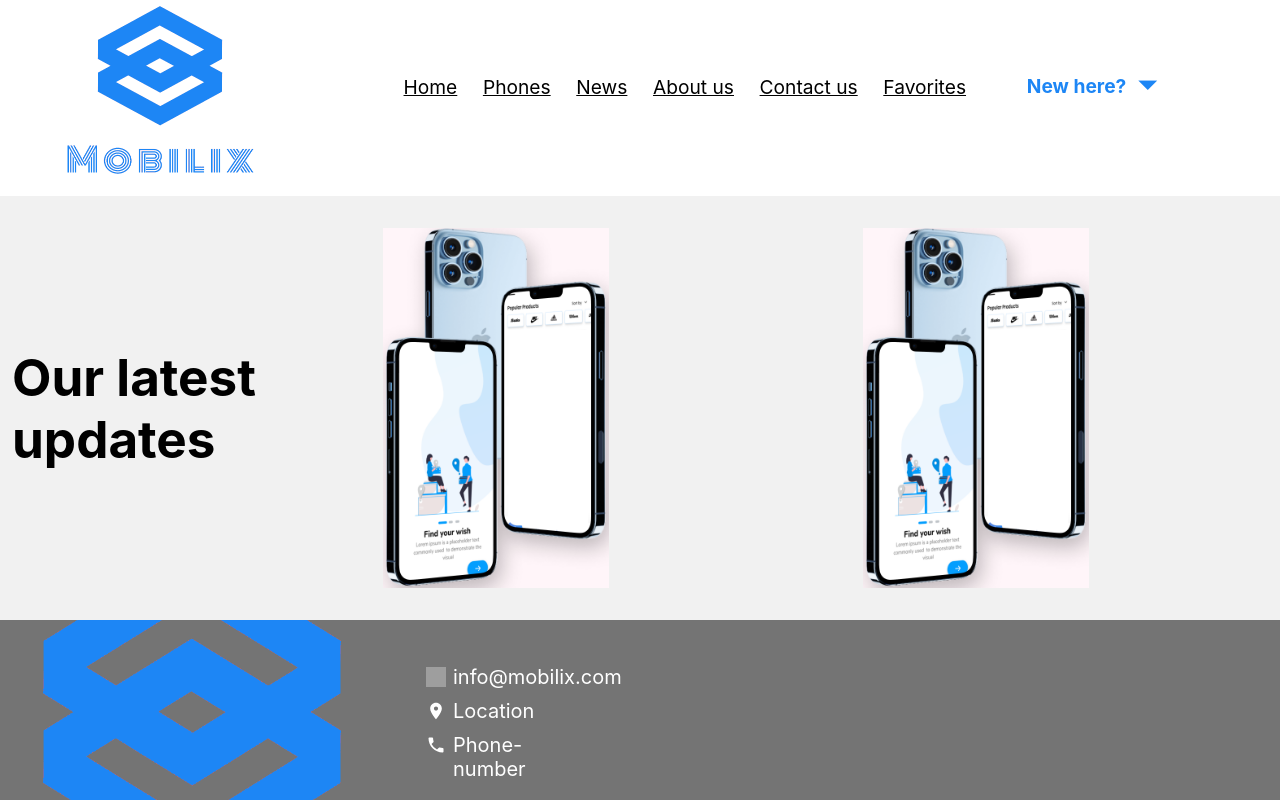
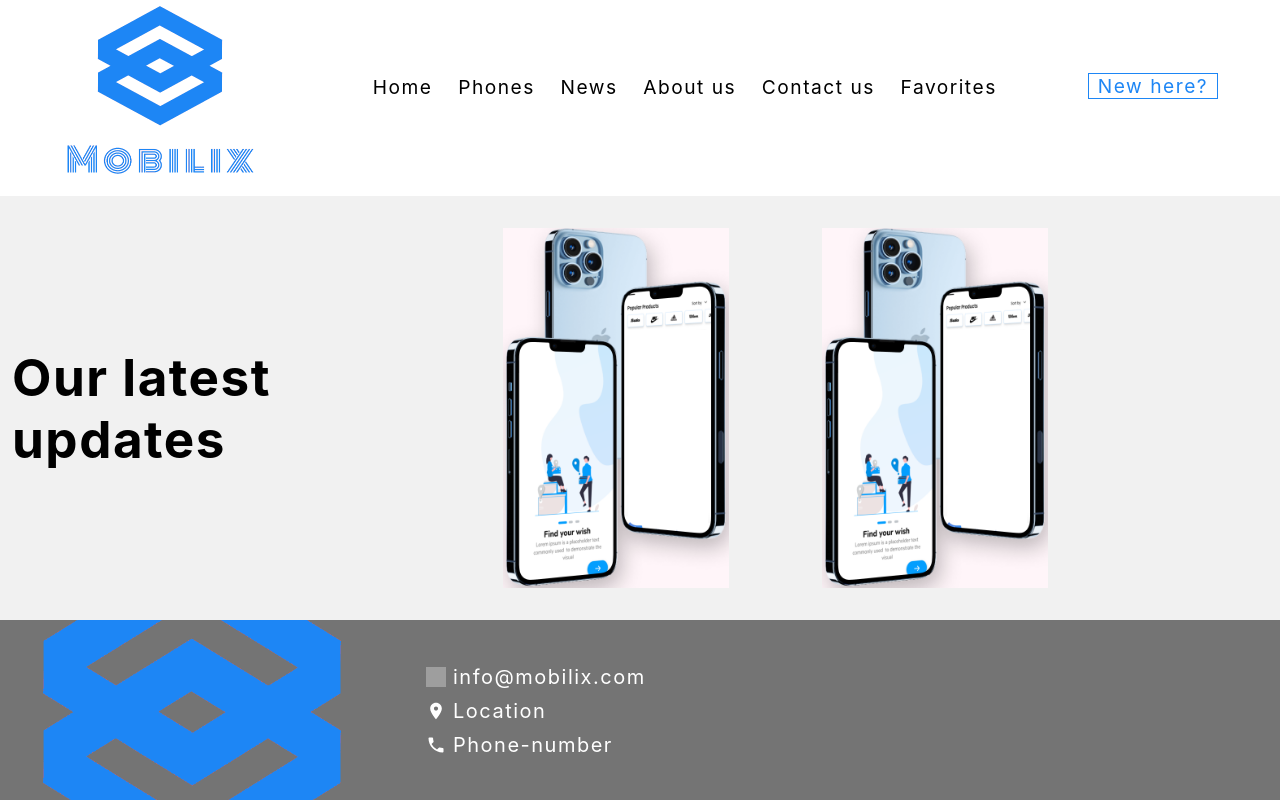
Before and after one commit to Rizk917/mobilix, a React (Create React App) app: page / in a window 1280 px wide. Built offline with nearby package versions, Linux system fonts and the light colour scheme; grey boxes are pictures that could not be loaded.

Commit message:
finished home-page

```diff
--- a/src/App.css
+++ b/src/App.css
@@ -1,3 +1,7 @@
+* {
+  letter-spacing: 1.5px;
+}
+
 @media all and (max-width:700px) {
   .desktop-view {
     display: none;
@@ -250,27 +254,6 @@
     display: none;
   }
 
-  .align-b {
-    margin-top: -2px;
-    position: absolute;
-    right: 5vw;
-    width: 14vw;
-    text-decoration: none;
-    font-weight: bold;
-    color: #1D86F5;
-    padding: 10px;
-
-  }
-
-  .align-b p {
-    font-size: 1.5vw;
-  }
-
-  .burger-menu {
-    transition: transform 0.5s;
-    width: 35px;
-    height: 35px;
-  }
 
   .burger-rotate {
     transition: 0.4s ease;
@@ -330,16 +313,19 @@
     justify-content: center;
     align-items: center;
     grid-column-gap: 2vw;
+    height: 100%;
   }
 
   .sidebar-child a {
     font-size: 1.5vw;
     color: #000000;
+    text-decoration: none;
   }
 
   .sidebar-child a:hover {
     color: #1D86F5;
     margin-top: -6px;
+    text-decoration: underline;
   }
 
   .sidebar {
@@ -367,61 +353,55 @@
 
   .updates {
     display: grid;
-    grid-template-columns: 50% 50%;
+    grid-template-columns: 300px 300px;
     grid-template-rows: 45vh;
-    width: 75%;
+    justify-content: center;
+    width: 50%;
     height: 45vh;
     background-color: #F1F1F1;
+    margin: 0 auto;
+    gap: 3%;
   }
 
-  .item-1 {
+  .item-1,
+  .item-2 {
+    width: 80%;
+    height: 100%;
     background: url("./images/up.png");
     background-size: contain;
     background-repeat: no-repeat;
     background-position: center;
     display: flex;
     justify-content: center;
+    justify-self: center;
+    position: relative;
   }
 
-  .item-2 {
-    background: url("./images/up.png");
-    background-size: contain;
-    background-repeat: no-repeat;
-    background-position: center;
-    display: flex;
-    justify-content: center;
-  }
-
-  .item-1 div::after,
-  .item-2 div::after {
-    content: 'This is a filler text only, just trying the design on hover';
+  .item-1::after,
+  .item-2::after {
+    color: white;
+    content: 'HELLO WORLD';
+    font-size: 28px;
+    font-weight: bold;
     display: flex;
     justify-content: center;
     align-items: center;
-    padding-left: 10px;
+    position: absolute;
     width: 100%;
     height: 100%;
     background-color: black;
-    border-radius: 2px;
     opacity: 0;
-    transition: 0.2s;
+    transition: 0.35s;
   }
 
-  .item-1 div:hover::after,
-  .item-2 div:hover::after {
-    color: white;
-    font-size: 20px;
-    opacity: 0.6;
-  }
-
-  .item-1 div,
-  .item-2 div {
-    width: 270px;
-    height: 100%;
+  .item-1:hover::after,
+  .item-2:hover::after {
+    opacity: 0.7;
   }
 
   .item-1 a,
   .item-2 a {
+    width: 100%;
     text-decoration: none;
   }
 
@@ -513,35 +493,94 @@
   }
 
   .number {
-    width: 140px;
+    width: 164px;
+  }
+
+  .grow {
+    display: flex;
+    flex-direction: column;
+    height: 214px;
+    margin-top: 186px;
+    width: 10vw;
+    background-color: transparent;
+    align-items: baseline;
+    justify-content: flex-start;
+  }
+
+  .drop {
+    font-size: 1.5vw;
+  }
+
+  .align-b {
+    display: flex;
+    align-items: center;
+    flex-direction: column;
+    width: 10vw;
+    position: relative;
+    flex-grow: 0;
+    transition: flex-grow 0.3s;
+    overflow: hidden;
+    border: 1px solid #1D86F5;
+  }
+
+  .align-b a {
+    text-decoration: none;
+    color: #1D86F5;
+  }
+
+  .align-b-down {
+    display: flex;
+    align-items: center;
+    flex-direction: column;
+    width: 10vw;
+    position: relative;
+    flex-grow: 1;
+    transition: flex-grow 0.3s;
+    overflow: hidden;
+    border: 1px solid #1D86F5;
+  }
+
+  .align-b p {
+    font-size: 1.5vw;
   }
 
   .navbar {
-    transition: margin-top 0.5s;
-    right: 9vw;
-    margin-top: -163px;
-    background-color: #1D86F5;
-    grid-column-start: 2;
-    border-bottom-right-radius: 5px;
-    border-bottom-left-radius: 5px;
-    z-index: -2;
+    background-color: #5294da;
     position: absolute;
     display: flex;
-    width: 13vw;
+    width: 10vw;
     flex-direction: column;
     justify-content: space-around;
     align-items: center;
+    top: 33px;
+    transition: 0.3s;
   }
 
   .navbar a {
-    color: rgb(0, 0, 0);
+    color: #bbdcff;
     padding: 20px 10px;
+    width: 100%;
+    border-bottom: 1px solid white;
+    text-decoration: none;
+    text-align: center;
     font-size: 17px;
     font-weight: bold;
+    transition: 0.3s;
   }
 
   .navbar a:hover {
-    color: #ffffff;
+    text-decoration: underline;
+    color: #1D86F5;
+    border-bottom: 1px solid #1D86F5;
+  }
+
+  .navbar:hover {
+    background-color: rgb(251, 253, 255);
+    border: 1px solid #1D86F5;
+  }
+
+  .drop:focus {
+    color: #1D86F5;
   }
 
   .nav-dropdown {
@@ -550,30 +589,19 @@
   }
 
   h1 {
-    /* text-decoration: underline; */
     font-size: 4vw;
     padding-left: 12px;
   }
 
-  .drop::after {
-    content: '\25E3';
-    display: block;
-    position: absolute;
-    top: 2vw;
-    right: 5vw;
-    color: #1D86F5;
-    transform: rotate(-45deg);
+}
+
+@media all and (min-width: 2050px) {
+  .grow {
+    height: 236px;
+    margin-top: 198px;
   }
 
-  .drop::before {
-    width: 20vw;
-    top: -10vw;
-    right: 0vw;
-    z-index: -1;
-    height: 15vw;
-    background-color: white;
-    content: '';
-    display: block;
-    position: absolute;
+  .navbar {
+    top: 54px;
   }
 }
--- a/src/App.js
+++ b/src/App.js
@@ -12,15 +12,15 @@ import { useState } from 'react';
 
 function Home() {
   const [show, setShow] = useState(false)
-
+  const [open, setOpen] = useState(true);
 
   return (
     <div className="main">
       {/* <route path="/home element={</Home>}"/> */}
       <div className="desktop-view">
-        <DeskHeader />
-        <DeskBody />
-        <DeskFooter />
+        <DeskHeader open={open} setOpen={setOpen}/>
+        <DeskBody setOpen={setOpen}/>
+        <DeskFooter setOpen={setOpen}/>
       </div>
       <div className="phone-view">
         <Menu className={show ? 'main-open' : 'menu-back'} setShow={setShow}/>
--- a/src/components/DeskBody.js
+++ b/src/components/DeskBody.js
@@ -1,21 +1,17 @@
 import React from "react";
-import up from "../images/up.png";
-import { lazy } from "react";
 
-class DeskBody extends React.Component {
-    render() {
-        return <div className="main-hero">
+function DeskBody (props){
+        return <div className="main-hero" onClick={()=>props.setOpen(true)}>
             <h1>Our latest <br></br>updates</h1>
             <div className="updates">
             <div className="item-1">
-                <a href="#"><div></div></a>
+                <a href="#"></a>
             </div>
             <div className="item-2">
-                <a href="#"><div></div></a>
+                <a href="#"></a>
             </div>
             </div>
         </div>
     }
-}
 
 export default DeskBody;
--- a/src/components/deskfooter.js
+++ b/src/components/deskfooter.js
@@ -2,9 +2,9 @@ import React from "react";
 import logo_F from "../images/logo_transparent.png";
 import { lazy } from "react";
 
-class DeskFooter extends React.Component {
-    render() {
-        return <footer className="desk-foot">
+function DeskFooter (props){
+
+        return <footer className="desk-foot" onClick={()=>props.setOpen(true)}>
             <img src={logo_F} loading={lazy} alt="logo" />
                     <div className="ELN">
                         <a href="#" className="left email">info@mobilix.com</a>
@@ -12,7 +12,6 @@ class DeskFooter extends React.Component {
                         <a href="#" className="left number">Phone-number</a>
                     </div>
         </footer>
-    }
 }
 
 export default DeskFooter;
--- a/src/components/deskheader.js
+++ b/src/components/deskheader.js
@@ -1,39 +1,75 @@
-import React from "react";
-import logo from '../images/logo_transparent.png';
-import bmenue from '../images/bmenu.png';
-import { lazy } from "react";
-import search from "../images/search.png";
+import React , { useState, lazy } from "react";
+import logo from "../images/logo_transparent.png";
+import bmenue from "../images/bmenu.png";
 
-class DeskHeader extends React.Component {
-    render() {
-        return <header className="deskheader">
-            <img src={logo} alt="logo" loading={lazy} className="desk-header-logo"/>
-                <div className="sidebar-child">
-                <a href="#" className="side-element">Home</a>
-                <a href="#" className="side-element">Phones</a>
-                <a href="#" className="side-element">News</a>
-                <a href="#" className="side-element">About us</a>
-                <a href="#" className="side-element">Contact us</a>
-                <a href="#" className="hidden">Favorites</a>
-                </div>
-                <div className="align-b">
-                    <p>New here?</p>
-                    <a href="#" onClick={drop}  className="drop"></a>
-                </div>
+
+
+function DeskHeader ({open, setOpen}) {
+  const handleOpen = () => {
+    setOpen((prevState)=> !prevState);
+  };
+
+    return (
+      <header className="deskheader">
+        <img
+          src={logo}
+          alt="logo"
+          loading={lazy}
+          className="desk-header-logo"
+          onClick={()=> setOpen(true)}
+        />
+        <div className="sidebar-child" onClick={()=> setOpen(true)}>
+          <a href="#" className="side-element">
+            Home
+          </a>
+          <a href="#" className="side-element">
+            Phones
+          </a>
+          <a href="#" className="side-element">
+            News
+          </a>
+          <a href="#" className="side-element">
+            About us
+          </a>
+          <a href="#" className="side-element">
+            Contact us
+          </a>
+          <a href="#" className="hidden">
+            Favorites
+          </a>
+        </div>
+        <div className="grow">
+          <div className={open ? 'align-b' : 'align-b-down'}>
+            <a href="#" className="drop" onClick={handleOpen}>
+              New here?
+            </a>
+            {/* className={`align-b ${props.className}`} */}
             <div className="navbar">
-                <a href="#">Sign-up</a>
-                <a href="#">Log-in</a>
-                <a href="#" className="hidden">Log-out</a>
+              <a href="#">Sign-up</a>
+              <a href="#">Log-in</a>
+              <a href="#" className="hidden">
+                Log-out
+              </a>
             </div>
-        </header>
-    }
-}
-function drop() {
-    let change = document.querySelector(".navbar");
-        change.classList.toggle("nav-dropdown");
-
-    let rotate = document.querySelector(".burger-menu");
-        rotate.classList.toggle("burger-rotate");
+          </div>
+        </div>
+      </header>
+    );
   }
 
+// function drop() {
+//   let change = document.querySelector(".align-b");
+//   change.classList.toggle("align-b-down");
+
+//   let rotate = document.querySelector(".burger-menu");
+//   rotate.classList.toggle("burger-rotate");
+// }
+
+// function close() {
+//   let change = document.querySelector(".align-b");
+//       change.classList.toggle("align-b-down");
+//   console.log("AKAL")
+// }
+
+
 export default DeskHeader;
```
Also changed, not shown: src/components/log-in.js (added), src/components/log-out.js (added), src/components/search-phone.js (added), src/components/sign-up.js (added).
